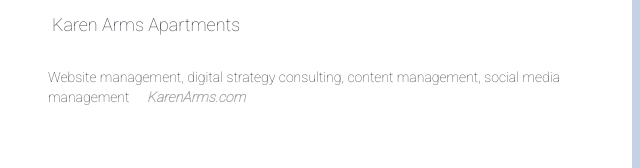
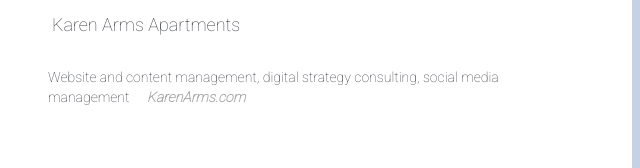
Before and after one commit to Tganser/portfolio, a website: page public/views/index.html in a window 1280 px wide. Shown: the part 2181-2349 px from the top of the page, 620-1260 px from the left. Drawn offline with Linux system fonts and the light colour scheme; files that its build step writes are made by us from their sources; files whose address does not match are found by name.

Commit message:
langauge update

```diff
--- a/public/views/index.html
+++ b/public/views/index.html
@@ -200,7 +200,7 @@
             <img src="views/karenarms.png" id="freephoto">
             <h4>Karen Arms Apartments</h4>
             <p>
-                Website management, digital strategy consulting, content management, social media management
+                Website and content management, digital strategy consulting, social media management
                 <a href="http://karenarms.com/" style="color:darkgray;"><em><strong>KarenArms.com</em></strong></a>
             </p>
         </div>
```
